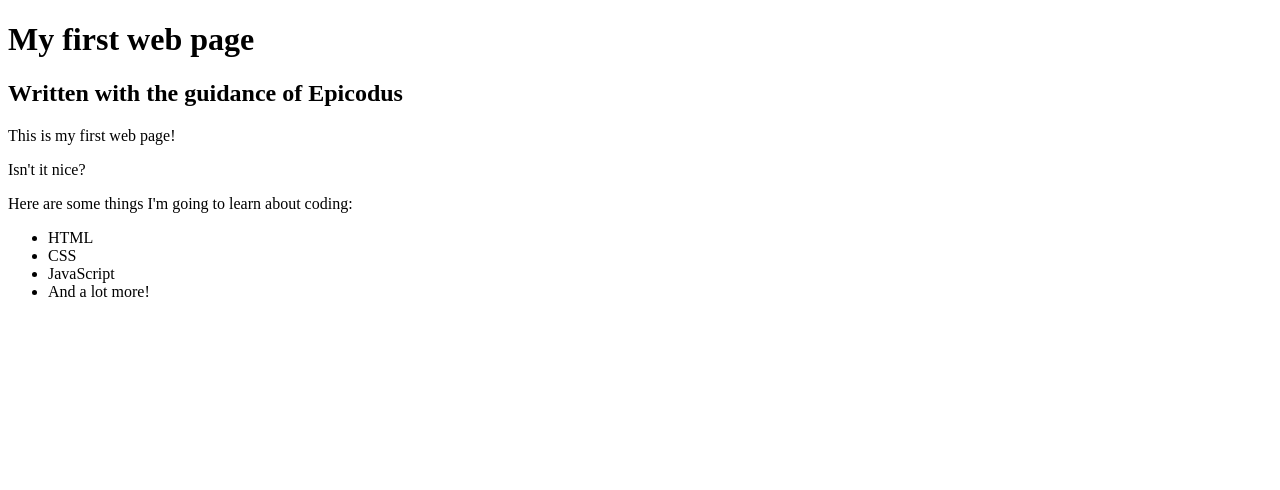
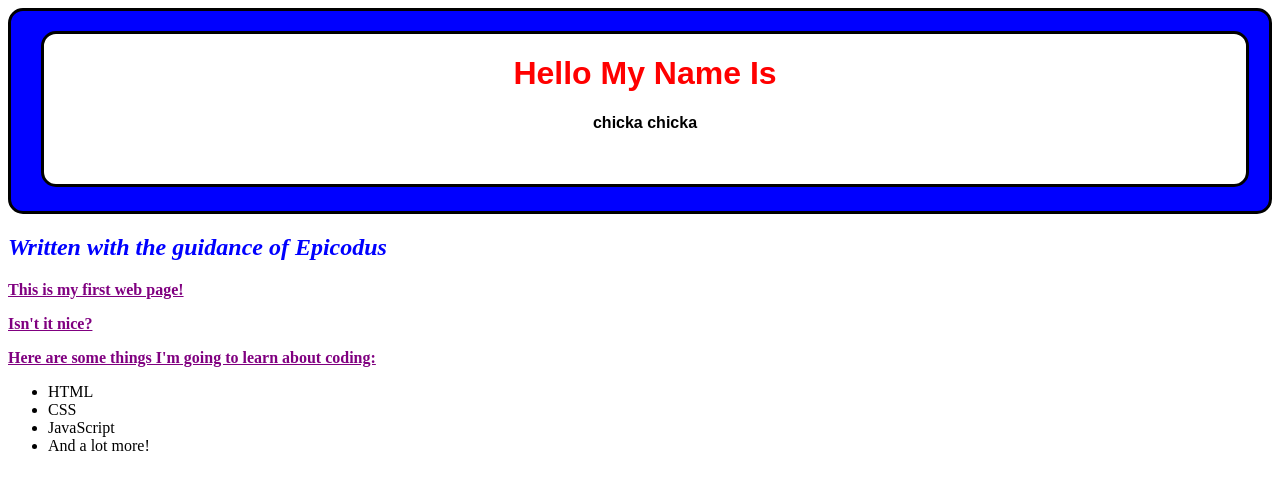
Before and after one commit to Monichre/my-first-index, a plain HTML site: page my-first-webpage.html in a window 1280 px wide. Drawn offline with Linux system fonts and the light colour scheme.

Commit message:
add css pages and additional html page

```diff
--- /dev/null
+++ b/css/webpage.css
@@ -0,0 +1,34 @@
+div{
+  font-family: sans-serif;
+  border-style: solid;
+  border-radius: 15px;
+  height: 200px;
+  background: blue;
+}
+
+.inner-div {
+  margin:20px 20px 30px 30px;
+
+  height: 150px;
+  background-color: white;
+  position: relative;
+}
+
+.inner-div p {
+  color: black;
+  text-align: center;
+  text-decoration: none;
+}
+h1{
+  color: red;
+  text-align: center;
+}
+h2{
+  color:blue;
+  font-style: italic;
+}
+p{
+  color: purple;
+  font-weight: bold;
+  text-decoration: underline;
+}
--- /dev/null
+++ b/favorite-places.html
@@ -0,0 +1,20 @@
+<!DOCTYPE html>
+<html>
+  <head>
+    <link href = "css/fav-things.css" rel = "stylesheet" type = "text/css">
+    <title>Favorite Places</title>
+  </head>
+  <body>
+    <header>
+      <h1>"Oh, the places we've been"</h1>
+    </header>
+    <nav>
+      <ul>
+        <li></li>
+        <li></li>
+      </ul>
+    </nav>
+    <main>
+    </main>
+    <footer>
+    </footer>
--- a/my-first-webpage.html
+++ b/my-first-webpage.html
@@ -1,14 +1,20 @@
 <!DOCTYPE html>
 <html>
   <head>
-    <title>Web page #1!</title>
+    <link href="css/webpage.css" rel="stylesheet" type ="text/css" >
+    <title>Hello My Name Is</title>
   <head>
   <body>
-    <h1>My first web page</h1>
-    <h2>Written with the guidance of Epicodus</h2>
+    <div>
 
+      <div class = "inner-div">
+        <h1>Hello My Name Is</h1>
+        <p>chicka chicka</p>
+      </div>
+    </div>
+      <h2>Written with the guidance of Epicodus</h2>
     <p>This is my first web page!</p>
-    <p>Isn't it nice?</p
+    <p>Isn't it nice?</p>
 
     <p>Here are some things I'm going to learn about coding:</p>
     <ul>
```
Also changed, not shown: css/fav-things.css (added).
